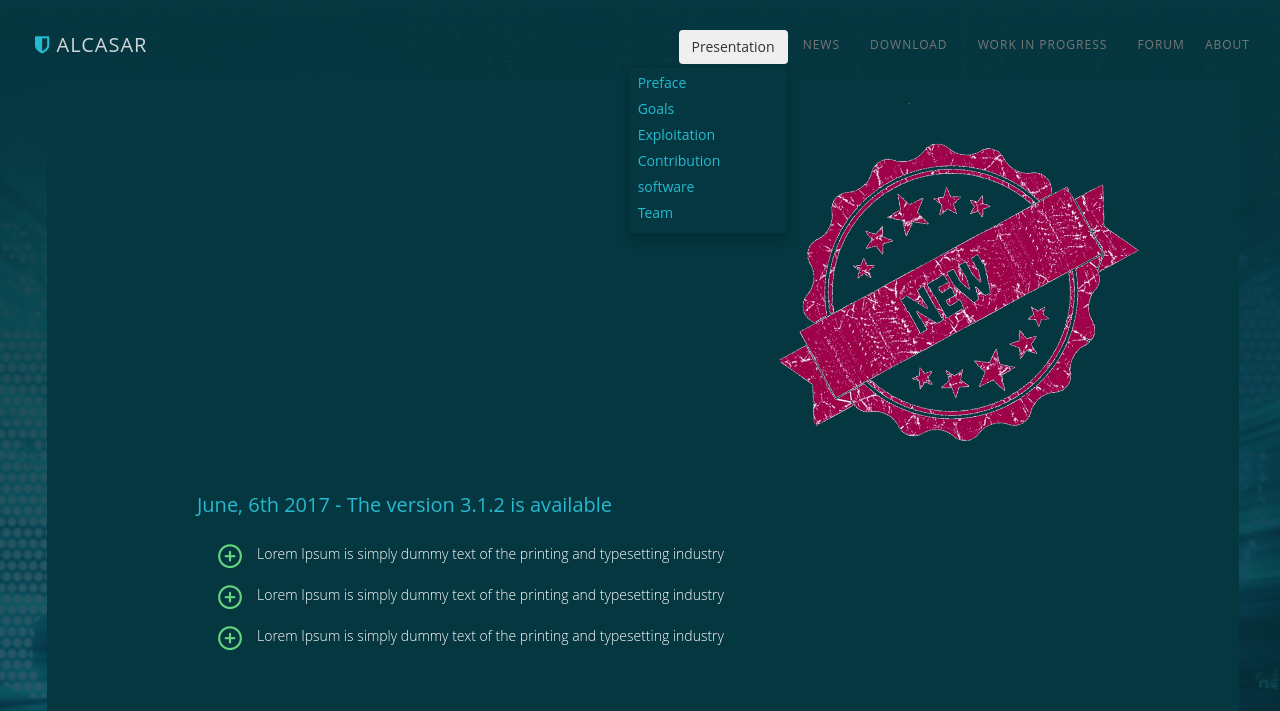
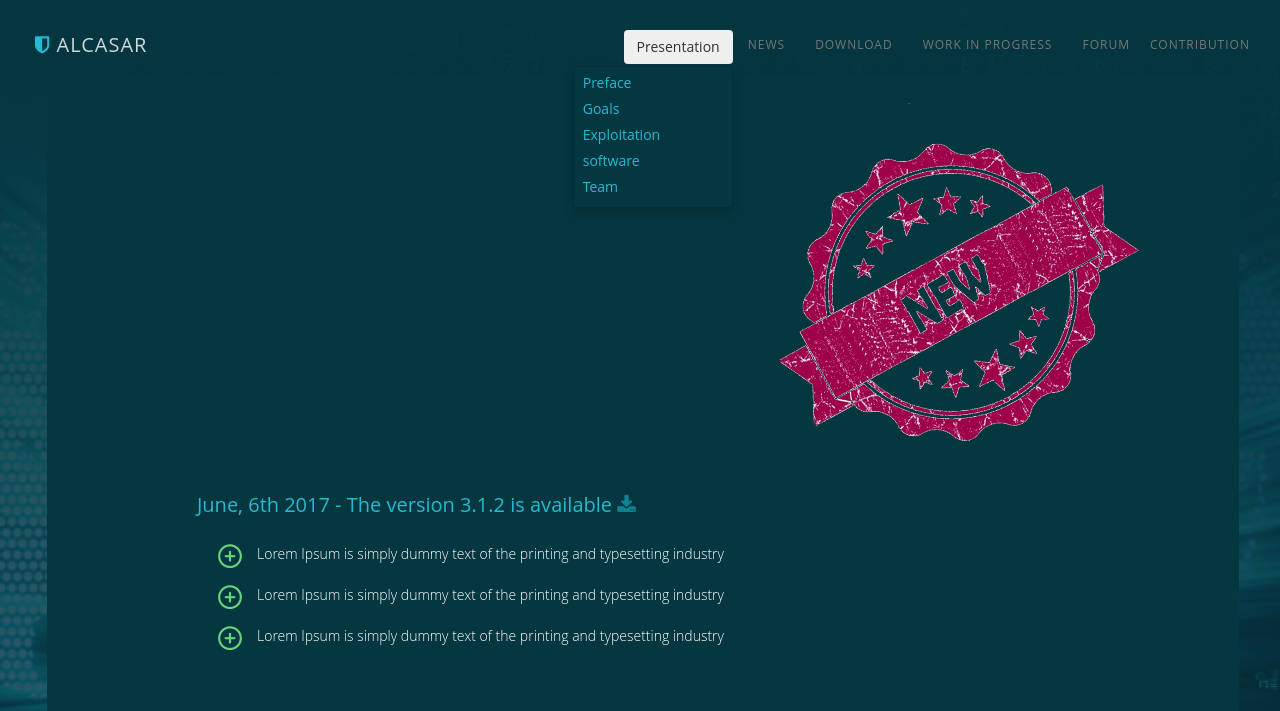
Before and after one commit to rexy74/alcasar.net, a PHP site: page /news.php in a window 1280 px wide, after a click on "Presentation". Shown: the top 711 px of the page. Run offline with PHP 8.4, Linux system fonts and the light colour scheme; data that the repository does not hold is empty; some libraries are stand-ins or nearby versions; some web fonts are replaced.

Commit message:
switch contribution and about

```diff
--- a/content/about_en.txt
+++ /dev/null
@@ -1,2 +0,0 @@
-title=about
-about=Lorem Ipsum is simply dummy text of the printing and typesetting industry. Lorem Ipsum has been the industry's standard dummy text ever since the 1500s, when an unknown printer took a galley of type and scrambled it to make a type specimen book. It has survived not only five centuries, but also the leap into electronic typesetting, remaining essentially unchanged. It was popularised in the 1960s with the release of Letraset sheets containing Lorem Ipsum passages, and more recently with desktop publishing software like Aldus PageMaker including versions of Lorem Ipsum.
--- a/content/download_en.txt
+++ b/content/download_en.txt
@@ -1,5 +1,5 @@
 title=Download Alcasar stable
-version=alcasar 3.2
+version=alcasar-3.3
 download=Download
 descpt= This folder contains the last stable version of ALCASAR and some additional scripts.
 sha256=fb751686a2ccddc56f2b5650c9291d6c2f3808cf7cc5c8182ee47ac2a2bce1c0
@@ -9,7 +9,6 @@ num_3=2 network devices
 num_4=100 GB of free drive space (Virtual Machine 30 GB)
 num_5=64-bit compatible System
 num_6=Internet access is essential
-version=alcasar-3.3
 link_tarball=http://adullact.net/frs/download.php/file/8187/alcasar-3.2.tar.gz
 link_mageia=http://ftp.free.fr/mirrors/mageia.org/iso/6/Mageia-6-x86_64-DVD/Mageia-6-x86_64-DVD.iso
 link_readme=https://adullact.net/docman/view.php/450/3761/readme.txt
--- a/content/download_fr.txt
+++ b/content/download_fr.txt
@@ -1,5 +1,5 @@
 title=Télécharger la derniére version stable Alcasar
-version=alcasar 3.2
+version=alcasar-3.3
 download=Télécharger
 descpt= Ce répertoire contient la dernière version stable du portail ainsi que quelques scripts additionnels.
 sha256=fb751686a2ccddc56f2b5650c9291d6c2f3808cf7cc5c8182ee47ac2a2bce1c0
@@ -9,7 +9,6 @@ num_3=2 cartes réseaux
 num_4=100 GB d'éspace disque (Virtual Machine 30 GB)
 num_5=compatible avec un systeme 64-bit
 num_6=l'acces Internet est nécessaire
-version=alcasar-3.3
 link_tarball=http://adullact.net/frs/download.php/file/8187/alcasar-3.2.tar.gz
 link_mageia=http://ftp.free.fr/mirrors/mageia.org/iso/6/Mageia-6-x86_64-DVD/Mageia-6-x86_64-DVD.iso
 link_readme=https://adullact.net/docman/view.php/450/3761/readme.txt
--- a/css/style.css
+++ b/css/style.css
@@ -333,6 +333,7 @@ header .intro-text {
 .buttonTopBar
 {
 	text-align: left;
+	color: #25BAD0;
 	background: #053740;
 	margin-bottom: 4px;
 	width: 95%;
@@ -907,11 +908,6 @@ header .intro-text {
 	margin-bottom: 30px;
 }
 
-.oui
-{
-	padding-bottom: 60% !important;
-}
-
 #servicesContribution  {
 	padding: 100px 0px 300px 0px;
 	background: #053740;
--- a/header.php
+++ b/header.php
@@ -84,7 +84,6 @@
     <a href="/index.php"><button class="dropdown-item buttonTopBar noBorderBar"  type="button">  <t class="colorBlue"> <?php echo "$file_topBar[num_2]"; ?> </t></button></a>
     <a href="/presentation/goal.php"><button class="dropdown-item buttonTopBar noBorderBar"  type="button">  <t class="colorBlue"> <?php echo "$file_topBar[num_3]"; ?> </t></button></a>
     <a href="/presentation/exploitation.php"> <button class="dropdown-item buttonTopBar noBorderBar"  type="button">  <t class="colorBlue"> <?php echo "$file_topBar[num_4]"; ?> </t></button></a>
-    <a href="/presentation/contribution.php"> <button class="dropdown-item buttonTopBar noBorderBar"  type="button">  <t class="colorBlue"> <?php echo "$file_topBar[num_5]"; ?> </t></button></a>
       <a href="/presentation/software.php"> <button class="dropdown-item buttonTopBar noBorderBar"  type="button">  <t class="colorBlue"> <?php echo "$file_topBar[software]"; ?> </t></button></a>
       <a href="/presentation/team.php"> <button class="dropdown-item buttonTopBar noBorderBar"  type="button">  <t class="colorBlue"> <?php echo "$file_topBar[num_11]"; ?> </t></button></a>
   </div>
@@ -93,7 +92,7 @@
       <li><a href="/download.php" class="page-scroll"><?php echo "$file_topBar[num_7]"; ?></a></li>
       <li><a href="/work_progress.php" class="page-scroll"><?php echo "$file_topBar[num_8]"; ?></a></li>
         <li><a href="http://adullact.net/forum/?group_id=450" class="page-scroll"><?php echo "$file_topBar[num_9]"; ?></a></li>
-        <li style="left: -10px;"><a href="/about.php" class="page-scroll"><?php echo "$file_topBar[num_10]"; ?></a></li>
+        <li style="left: -10px;"><a href="/contribution.php" class="page-scroll"><?php echo "$file_topBar[num_5]"; ?></a></li>
         <!-- <li style="left: -5px;"><a href="/about.php"   class="page-scroll"> Team</a></li> -->
       </ul>
     </div>
--- a/index.php
+++ b/index.php
@@ -71,7 +71,6 @@
   </div>
 </div>
 
-
 <div id="whyContainer">
     <div class="text-center" >
       <h2> <?php echo "$file_content[why]"; ?></h2>
@@ -86,7 +85,7 @@
                 <div class="col-md-5">
                     <ul class="why-li">
                       <?php
-                          if( $file_content[nb_reason] > 5)
+                          if($file_content[nb_reason] > 5)
                           {
                             $counter = 5;
                           }
--- a/news.php
+++ b/news.php
@@ -37,7 +37,7 @@
                 <?php endif; ?>
               </div>
             <div class="newTxt">
-            <p style="color: #25BAD0; font-size: 20px;margin-bottom: 23px;"><?php echo " $file_cont[content] "; ?></p>
+            <p style="color: #25BAD0; font-size: 20px;margin-bottom: 23px;">   <?php echo " $file_cont[content] "; ?> <a href="/download.php"> <i class="fa fa-download" style="color: #0e8390"> </i> </a> </p>
               <div class="" style="margin-left: 20px;" >
 
                         <ul class="plus-news">
```
Also changed, not shown: contribution.php (renamed from presentation/contribution.php, +21 -19 lines).
